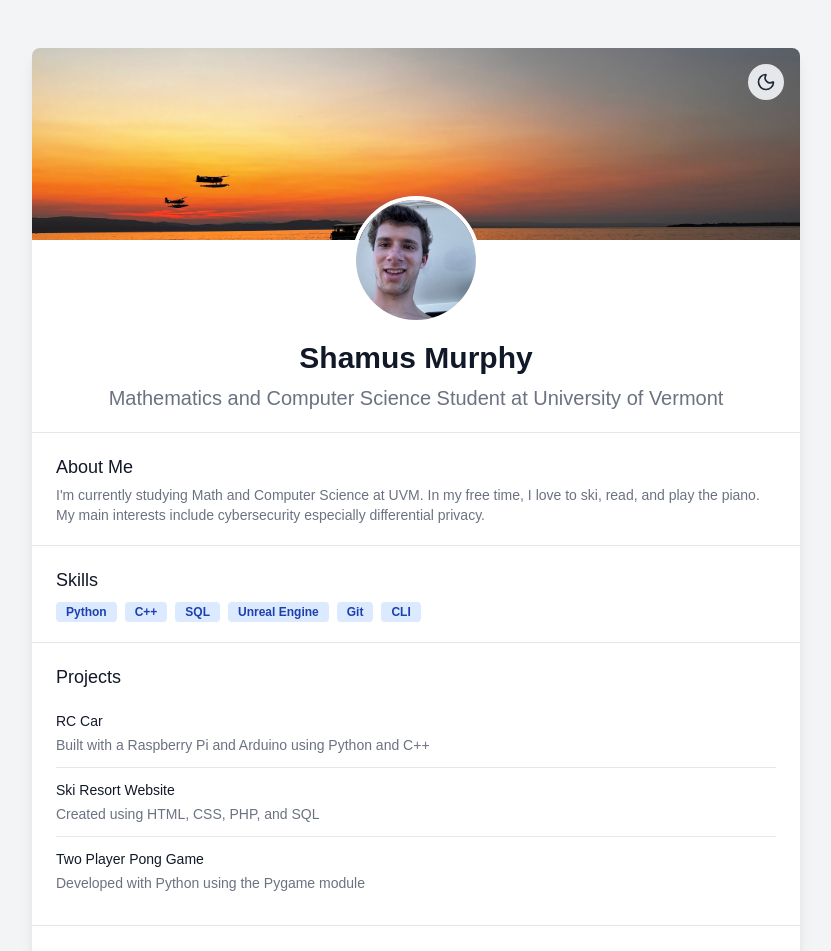
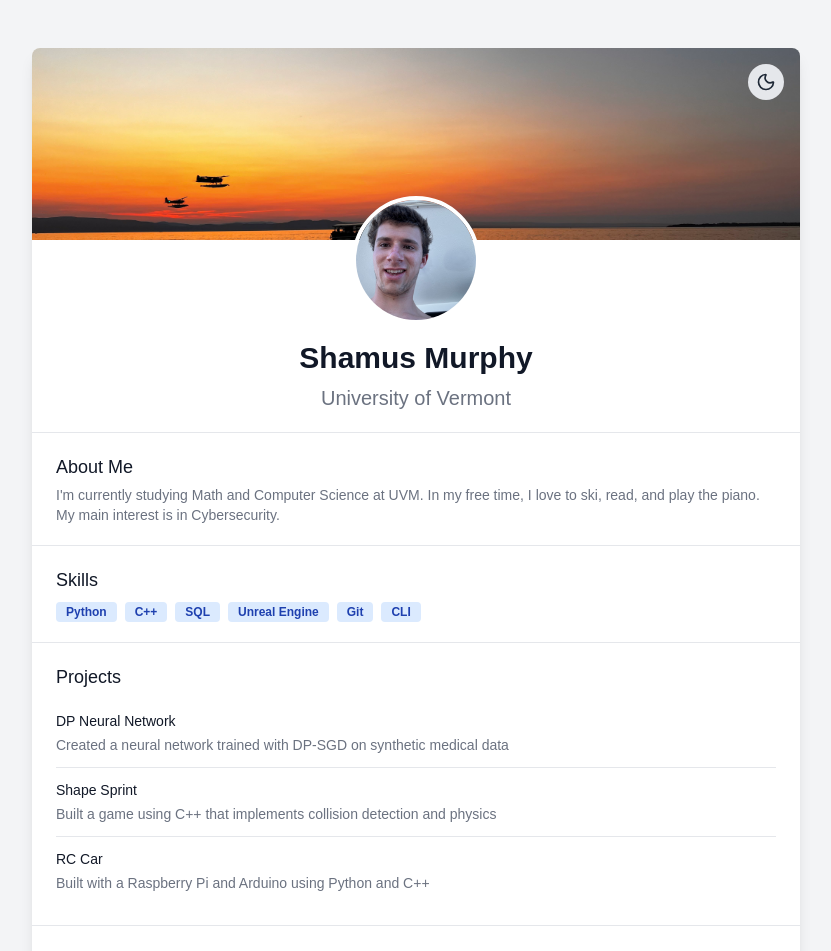
Before and after one commit to shamusmurphy/portfolio, a Next.js app: page / in a window 1280 px wide. Shown: the top 951 px of the page, without its empty margins (224-1055 px from the left). Built offline with nearby package versions, Linux system fonts and the light colour scheme.

Commit message:
updated projects section

```diff
--- a/app/page.tsx
+++ b/app/page.tsx
@@ -37,13 +37,13 @@ export default function Portfolio() {
             </div>
             <h1 className="mt-4 text-3xl font-bold text-center text-gray-900 dark:text-white">Shamus Murphy</h1>
             <p className="mt-2 max-w-2xl text-center text-xl text-gray-500 dark:text-gray-400 mx-auto">
-              Mathematics and Computer Science Student at University of Vermont
+              University of Vermont
             </p>
           </div>
           <div className="border-t border-gray-200 dark:border-gray-700 px-4 py-5 sm:px-6">
             <h2 className="text-lg font-medium text-gray-900 dark:text-white">About Me</h2>
             <p className="mt-1 text-sm text-gray-500 dark:text-gray-400">
-              I'm currently studying Math and Computer Science at UVM. In my free time, I love to ski, read, and play the piano. My main interests include cybersecurity especially differential privacy.
+              I'm currently studying Math and Computer Science at UVM. In my free time, I love to ski, read, and play the piano. My main interest is in Cybersecurity.
             </p>
           </div>
           <div className="border-t border-gray-200 dark:border-gray-700 px-4 py-5 sm:px-6">
@@ -60,9 +60,9 @@ export default function Portfolio() {
             <h2 className="text-lg font-medium text-gray-900 dark:text-white">Projects</h2>
             <ul className="mt-2 divide-y divide-gray-200 dark:divide-gray-700">
               {[
-                { name: 'RC Car', description: 'Built with a Raspberry Pi and Arduino using Python and C++' },
-                { name: 'Ski Resort Website', description: 'Created using HTML, CSS, PHP, and SQL' },
-                { name: 'Two Player Pong Game', description: 'Developed with Python using the Pygame module' }
+                { name: 'DP Neural Network', description: 'Created a neural network trained with DP-SGD on synthetic medical data' },
+                { name: 'Shape Sprint', description: 'Built a game using C++ that implements collision detection and physics' },
+                { name: 'RC Car', description: 'Built with a Raspberry Pi and Arduino using Python and C++' }
               ].map((project, index) => (
                 <li key={index} className="py-3">
                   <h3 className="text-sm font-medium text-gray-900 dark:text-white">{project.name}</h3>
```
